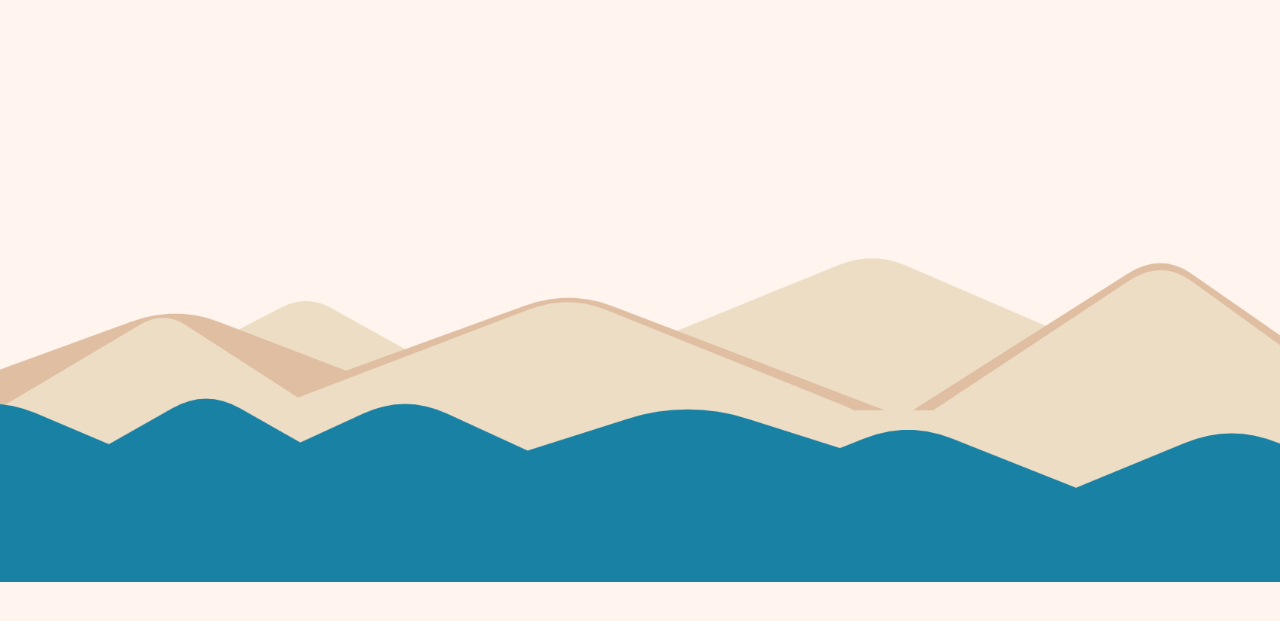
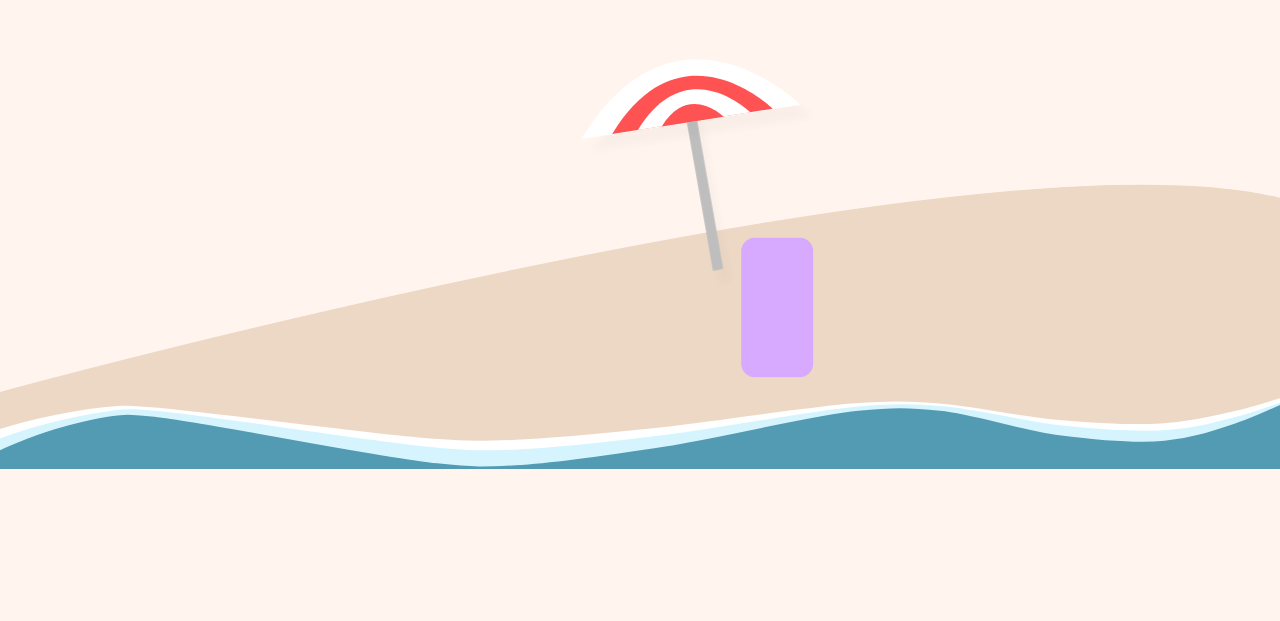
Before and after one commit to manzijes/Whale-Tales, a plain HTML site: page index.html in a window 1280 px wide. Shown: the part 171-792 px from the top of the page. Drawn offline with Linux system fonts and the light colour scheme.

Commit message:
Update index.html

```diff
--- a/index.html
+++ b/index.html
@@ -13,7 +13,7 @@
 </head>
 <body>
     <div class="container-fluid text-center" style="height: 100vh">
-        <img src="assets/images/test.png" alt="beach">
+        <img src="assets/images/beach.svg" alt="beach">
     </div>
 </body>
 </html>
```
